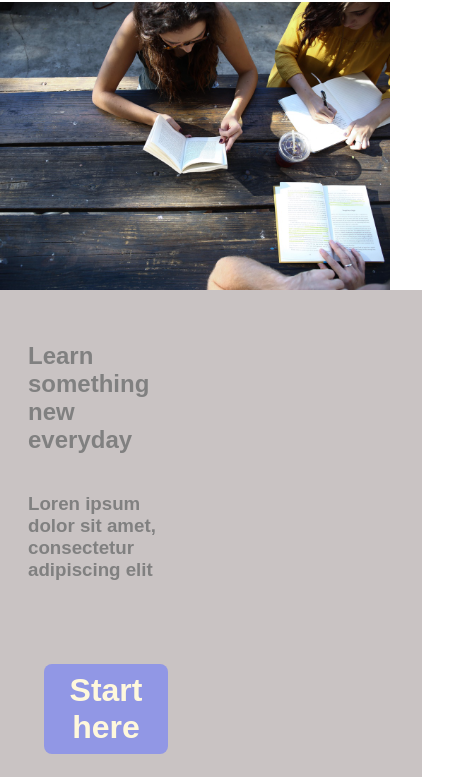
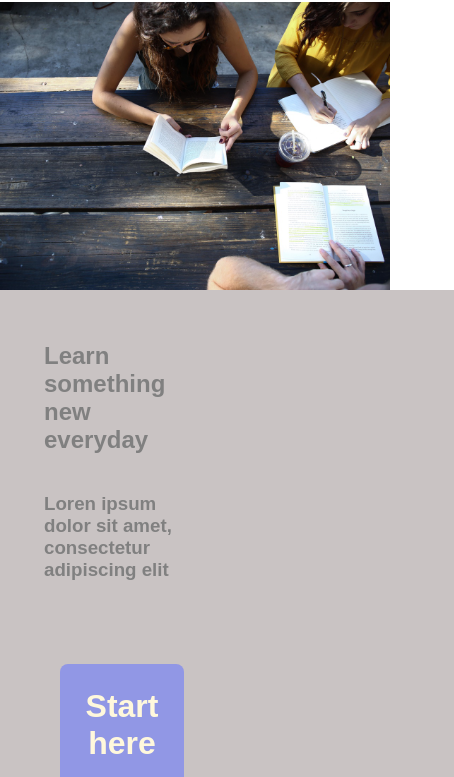
Before and after one commit to BernieAlder/colmar, a plain HTML site: page index.html in a window 390 px wide. Shown: the part 62-839 px from the top of the page, 454 px wide, since content can reach past the window. Drawn offline with Linux system fonts and the light colour scheme.

```diff
--- a/style.css
+++ b/style.css
@@ -174,7 +174,7 @@
             align-items: center;
             justify-content: center;
             margin: 0;
-            padding: 2rem 1rem;
+            padding: 2rem 2rem;
             background-color: rgb(201, 195, 195);
         }
 
@@ -185,7 +185,7 @@
 
         .start-up button{
             width: 80%;
-            padding: .5rem;
+            padding: 1.5rem;
             background-color: rgb(145, 151, 229);
             font-weight: bold;
         }
```
